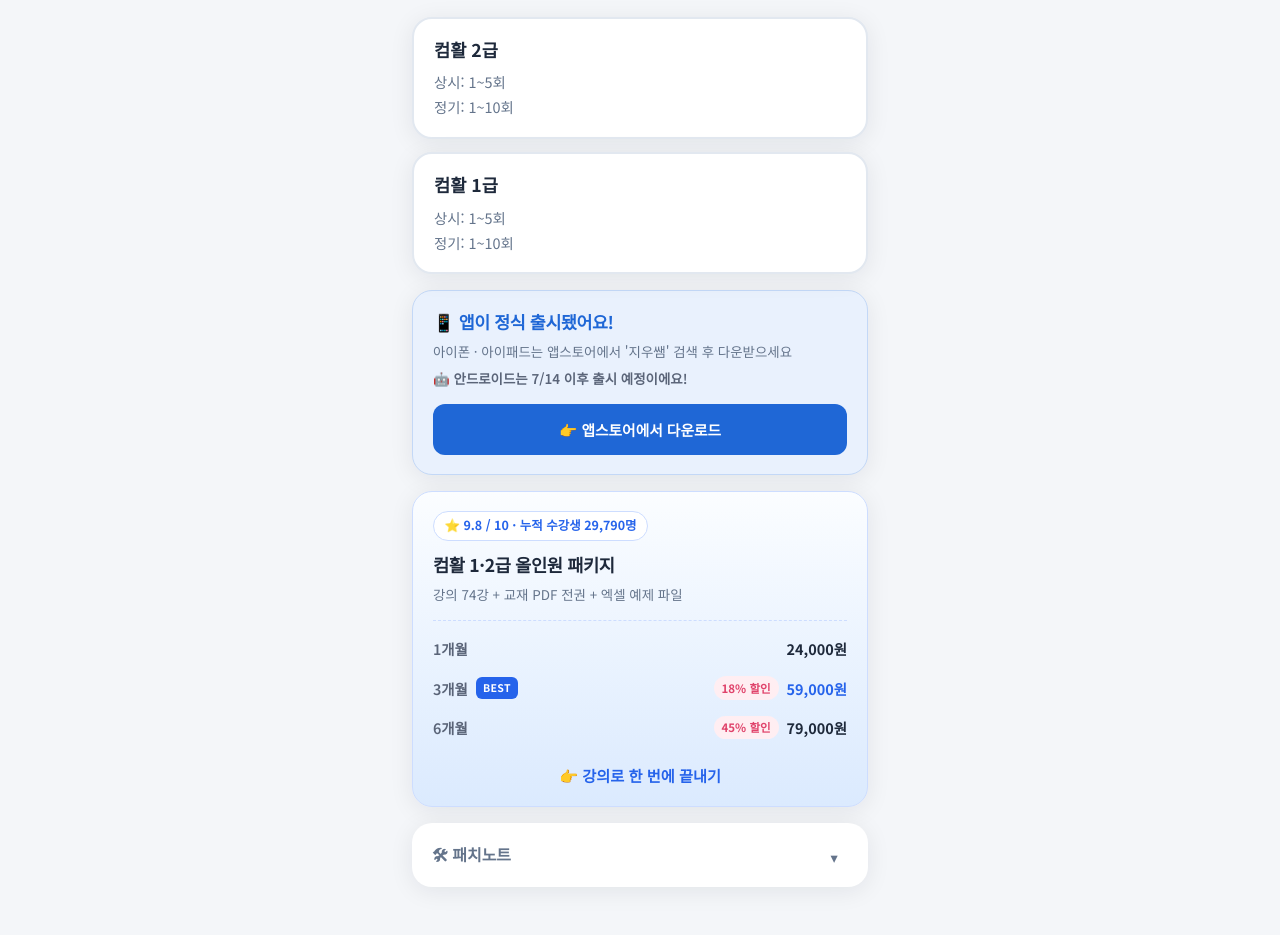
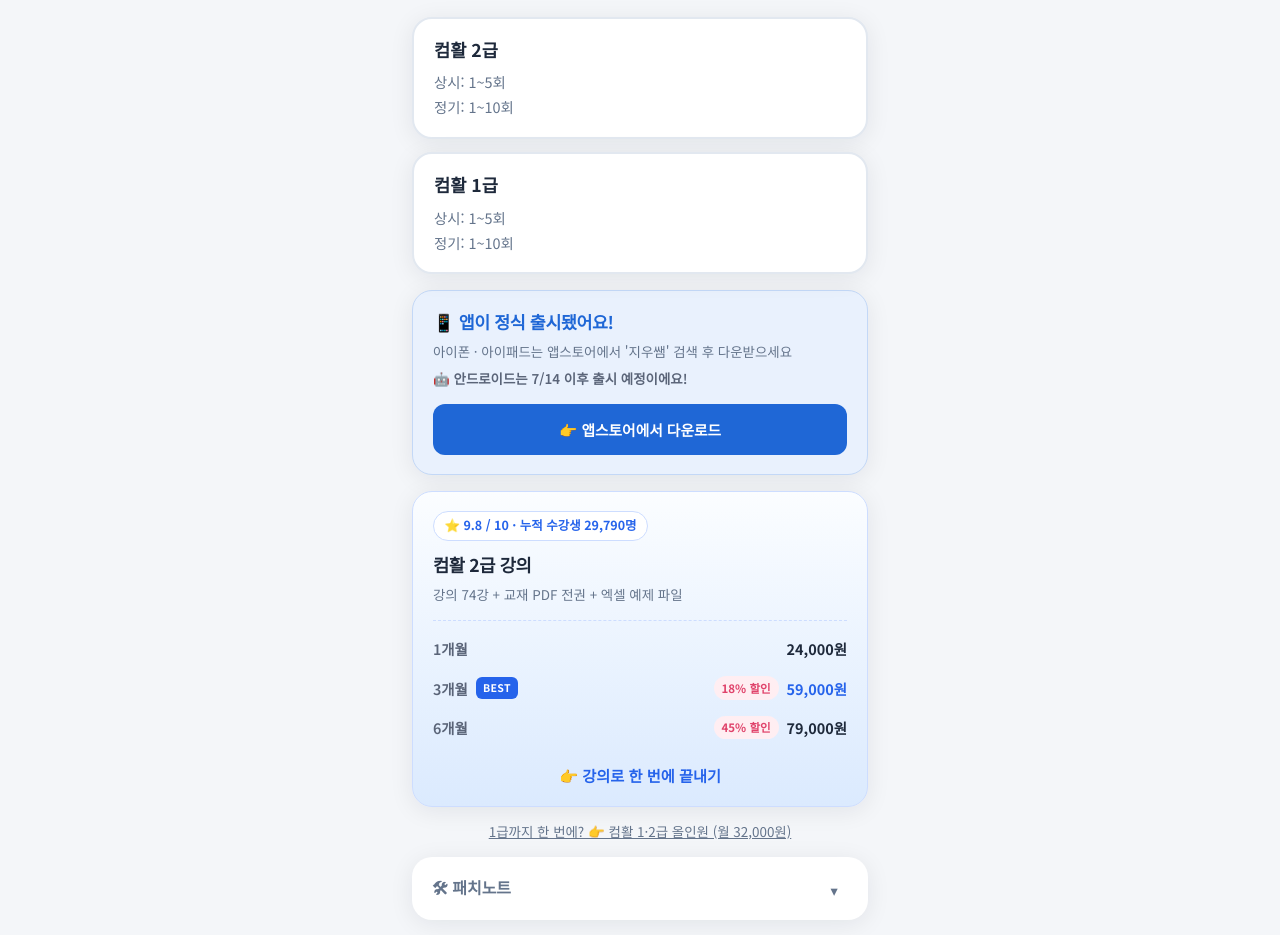
Before and after one commit to teacherjiu-coder/teacherjiu-coder.github.io, a website: page index.html in a window 1280 px wide. Shown: the part 139-1074 px from the top of the page. Before the commit the page ends 1051 px from the top, so only its background shows below. Drawn offline with Linux system fonts and the light colour scheme.

Commit message:
메인 구매 카드를 새 스토어(teacherjiu) 2급 강의 상품으로 교체
- 메인 구매 카드 링크: teacher_jiwoo/6768603406 → teacherjiu/13688580916
- 카드 제목 "컴활 1·2급 올인원 패키지" → "컴활 2급 강의"
- 가격 표기(24,000/59,000/79,000) 유지
- 카드 하단에 1·2급 올인원 상품(13689417548) 텍스트 링크 추가
- 새 링크에도 data-platform="web" 적용 (iOS/안드로이드 앱에서는 숨김)

Co-Authored-By: Claude Opus 4.8 (1M context) <noreply@anthropic.com>

```diff
--- a/index.html
+++ b/index.html
@@ -89,12 +89,12 @@
         <a
           class="promo-card"
           data-platform="web"
-          href="https://smartstore.naver.com/teacher_jiwoo/products/6768603406"
+          href="https://smartstore.naver.com/teacherjiu/products/13688580916"
           target="_blank"
           rel="noopener"
         >
           <span class="promo-badge">⭐ 9.8 / 10 · 누적 수강생 <span class="promo-pass-count">29,600</span>명</span>
-          <h2 class="promo-title">컴활 1·2급 올인원 패키지</h2>
+          <h2 class="promo-title">컴활 2급 강의</h2>
           <p class="promo-desc">강의 74강 + 교재 PDF 전권 + 엑셀 예제 파일</p>
           <div class="promo-plans">
             <div class="promo-plan">
@@ -122,6 +122,17 @@
             </div>
           </div>
           <p class="promo-cta">👉 강의로 한 번에 끝내기</p>
+        </a>
+
+        <a
+          class="promo-desc"
+          data-platform="web"
+          href="https://smartstore.naver.com/teacherjiu/products/13689417548"
+          target="_blank"
+          rel="noopener"
+          style="display: block; text-align: center; margin-top: 0.6rem; text-decoration: underline;"
+        >
+          1급까지 한 번에? 👉 컴활 1·2급 올인원 (월 32,000원)
         </a>
 
         <div class="channel-card hidden" data-platform="native">
```
